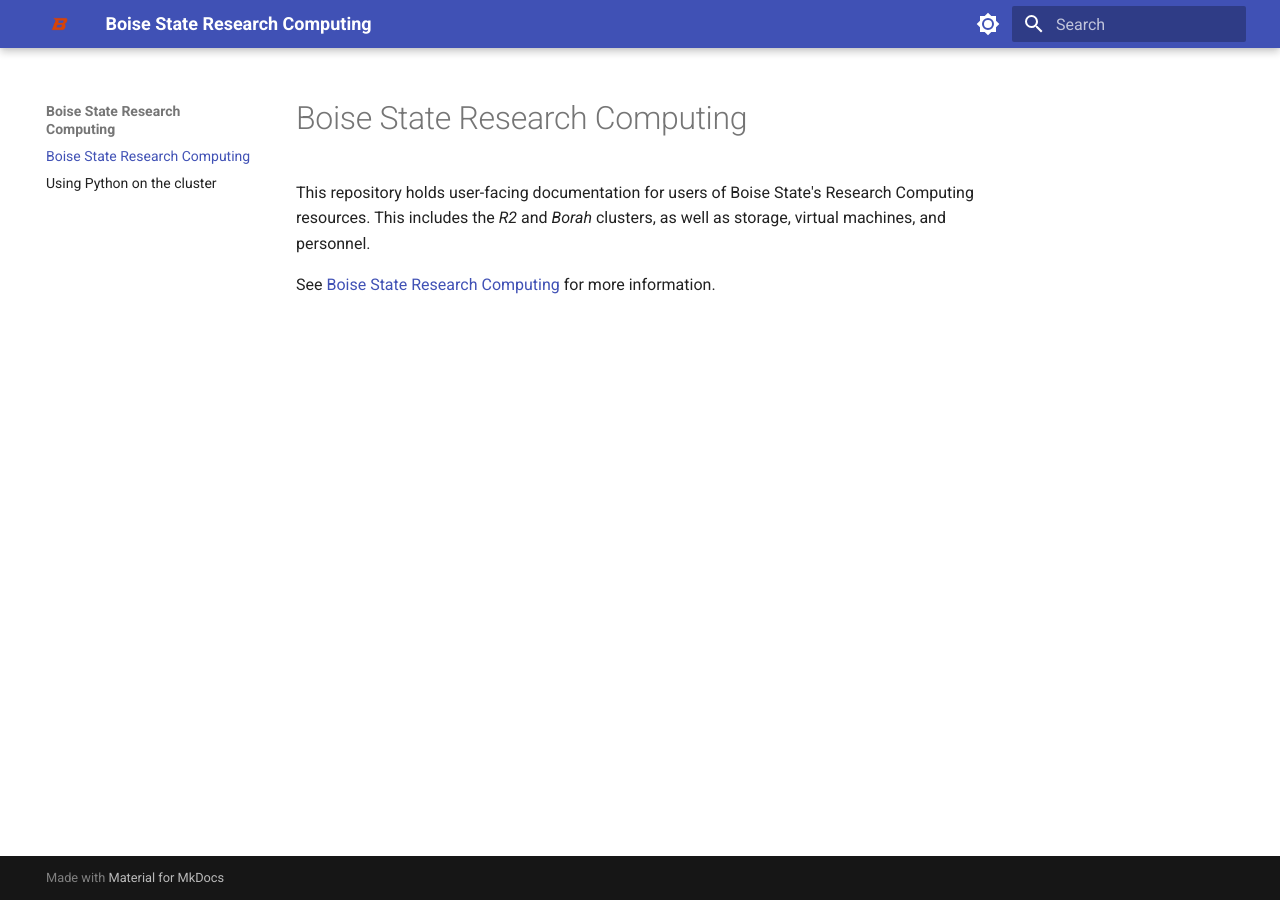
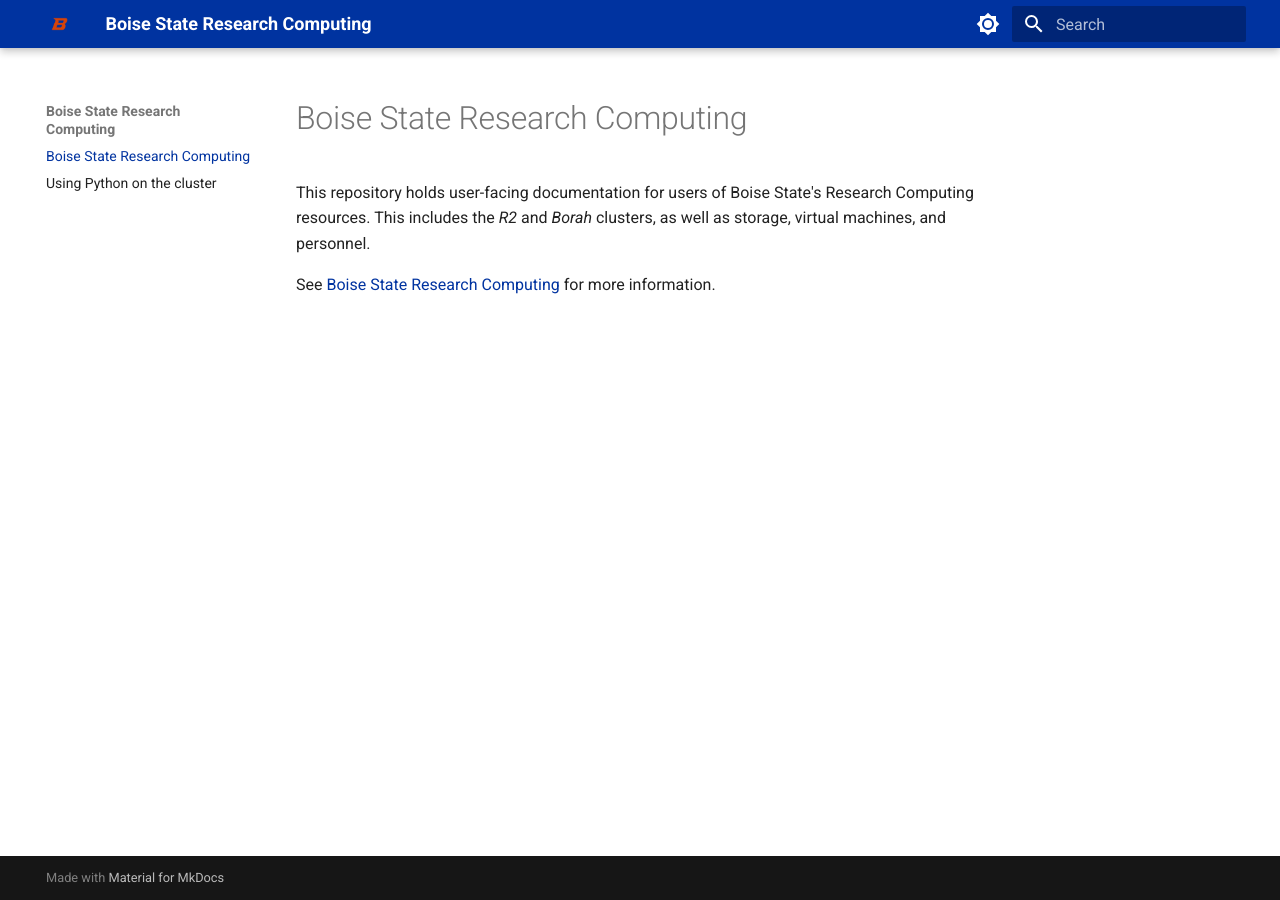
Before and after one commit to bsurc/docs, an MkDocs documentation site: the page built from docs/index.md, in a window 1280 px wide. Built offline with MkDocs 1.6.1 and Material for MkDocs 9.7.7, drawn with Linux system fonts in a browser that asks for light colours.

Commit message:
Try fixing color

```diff
--- a/docs/stylesheets/extra.css
+++ b/docs/stylesheets/extra.css
@@ -1,10 +1,7 @@
 [data-md-color-scheme="default"] {
-  --md-primary-fg-color:        #0033A0;
-  --md-primary-fg-color--light: #0033A0;
-  --md-primary-fg-color--dark:  #0033A0;
+  --md-primary-fg-color: #0033A0;
 }
 [data-md-color-scheme="slate"] {
-  --md-primary-fg-color:        #0033A0;
-  --md-primary-fg-color--light: #0033A0;
-  --md-primary-fg-color--dark:  #0033A0;
+  --md-primary-fg-color: #0033A0;
+  --md-typeset-a-color: #4C9AFF
 }
--- a/mkdocs.yml
+++ b/mkdocs.yml
@@ -12,3 +12,5 @@ theme:
     toggle:
       icon: material/brightness-4
       name: Switch to light mode
+extra_css:
+  - stylesheets/extra.css
```
